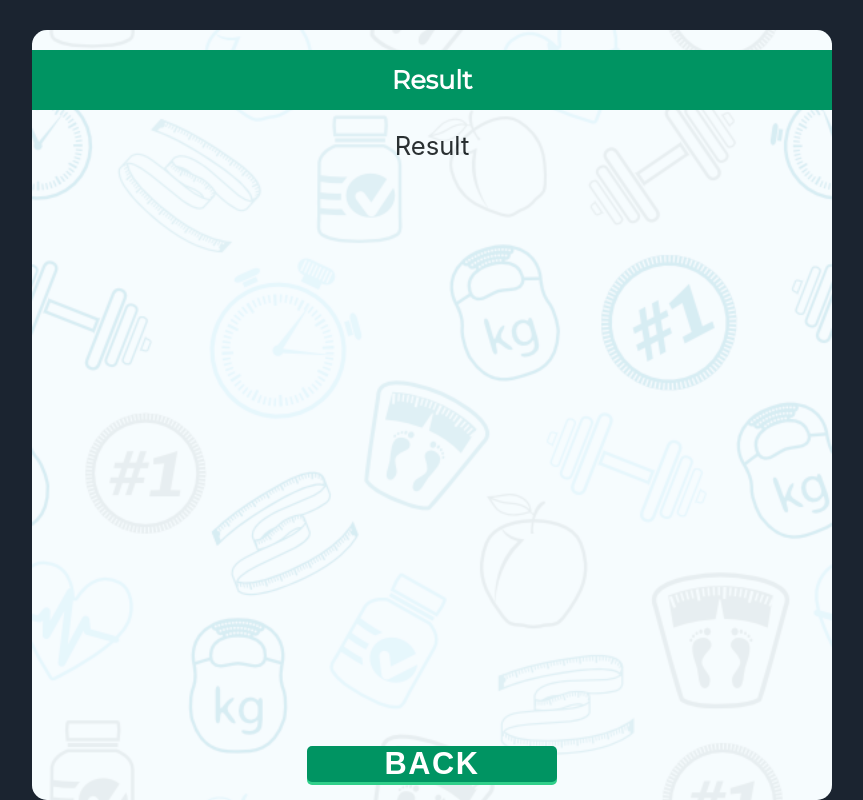
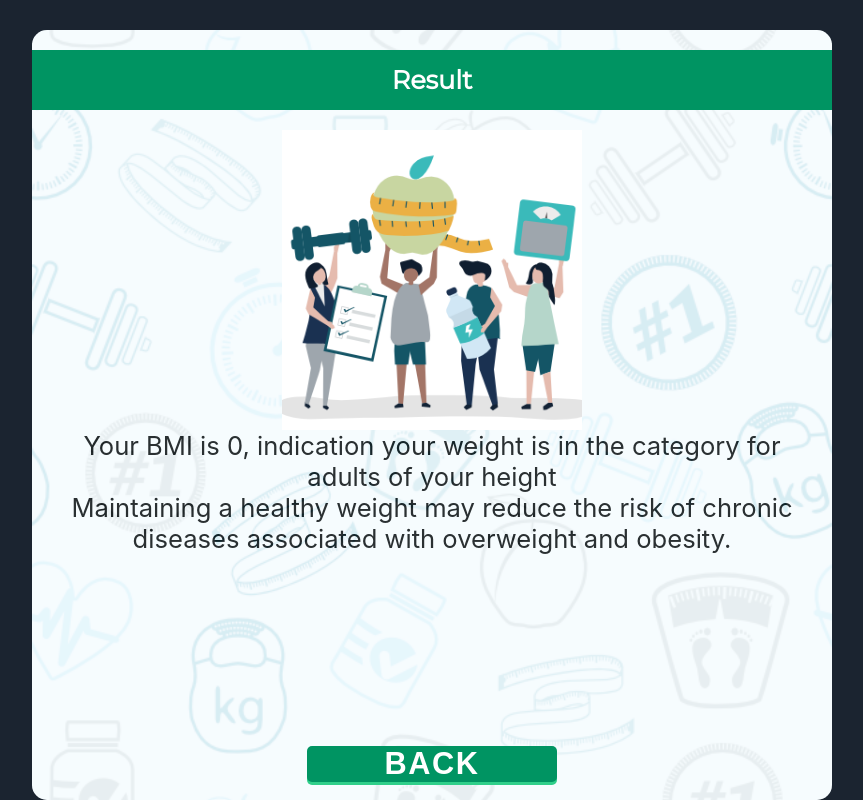
Before and after one commit to margsoftbf/Multitask-App, a React (Create React App) app: page /bmi in a window 1280 px wide. Both pictures are taken after typing "5", "5", "5" into the empty fields and a click on the button "CALCULATE". Shown: the part 466-1266 px from the top of the page, without its empty margins (208-1071 px from the left). Built offline with nearby package versions, Linux system fonts and the light colour scheme.

Commit message:
Finish preparing both page, Calculate and Result

```diff
--- a/src/Pages/BMI/BMI.js
+++ b/src/Pages/BMI/BMI.js
@@ -6,9 +6,7 @@ import Result from './Result'
 
 
 function BMI() {
-
     const [page, setPage] = useState(0);
-
 
     const checkPage = () => {
         if (page === 0) {
--- a/src/Pages/BMI/Calculator.js
+++ b/src/Pages/BMI/Calculator.js
@@ -34,8 +34,6 @@ function Calculator() {
   };
 
 
-
-
   return (
     <>
       <div className={`${style.content}`}>
--- a/src/Pages/BMI/Result.js
+++ b/src/Pages/BMI/Result.js
@@ -1,10 +1,20 @@
-import React from 'react'
+import React, { useState } from 'react'
 import style from './Result.module.css'
 
 
 function Result() {
+  const [bmiScore, setBmiScore] = useState(0)
+  const [bmiDesc, setBmiDesc] = useState('')
+
+
   return (
-    <div>Result</div>
+    <div className={`${style.content}`}>
+      <div className={`${style.img}`}></div>
+      <div className={`${style.descriptions}`}>
+        <p className={`${style.bmiScoreDesc}`}>Your BMI is <span className={`${style.bmiScoreNumber}`}>{bmiScore}</span>, indication your weight is in the <span className={`${style.bmiScoreDesc}`}>{bmiDesc}</span> category for adults of your height</p>
+        <p className={`${style.descriptionBottom}`}>Maintaining a healthy weight may reduce the risk of chronic diseases associated with overweight and obesity.</p>
+      </div>
+    </div>
   )
 }
 
--- a/src/Pages/BMI/Result.module.css
+++ b/src/Pages/BMI/Result.module.css
@@ -0,0 +1,21 @@
+.content {
+	margin: 0 0.5em;
+	height: 100%;
+}
+.img {
+	position: relative;
+	margin: 0 auto;
+	width: 200px;
+	height: 200px;
+	background-image: url('../../assets/images/scale.png');
+	background-size: cover;
+	background-position: center;
+	overflow: hidden;
+}
+
+@media (min-width: 576px) {
+	.img {
+		width: 300px;
+		height: 300px;
+	}
+}
```
Also changed, not shown: src/assets/images/scale.png (added).
